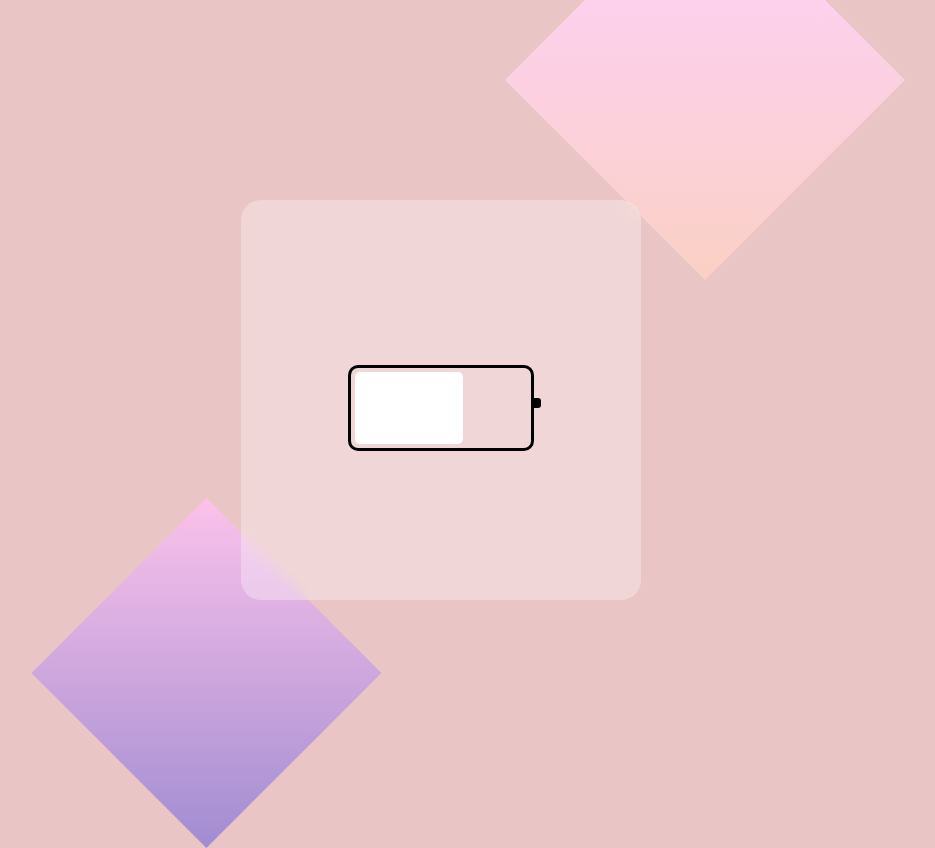
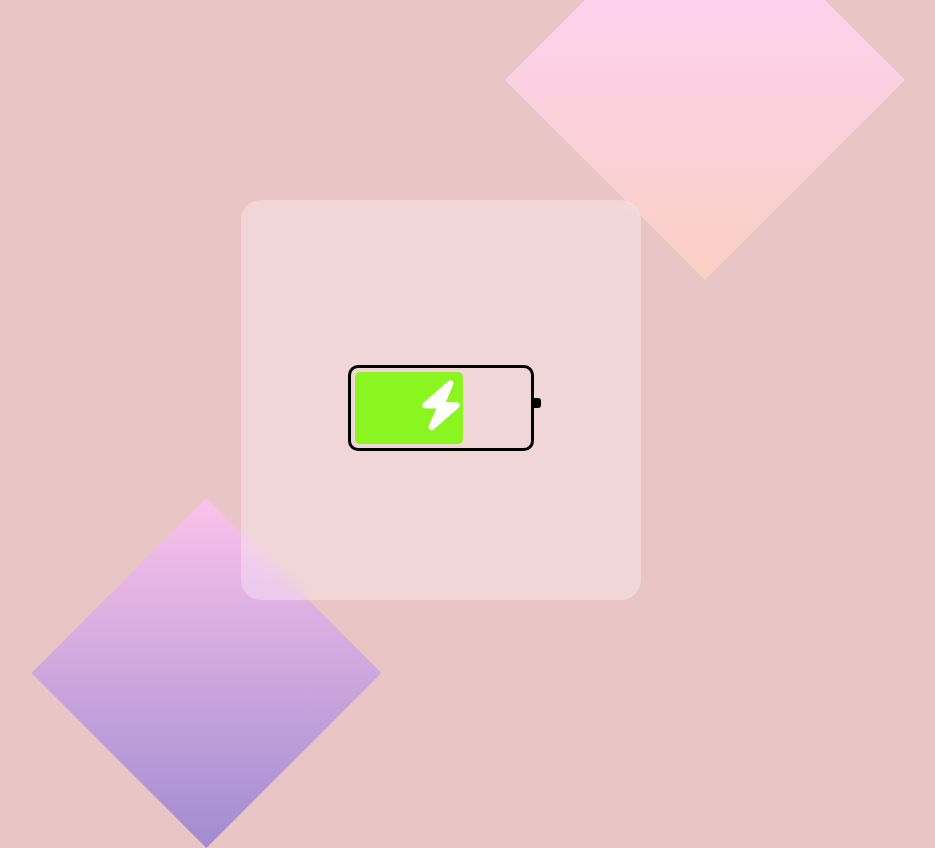
Before and after one commit to astonaqulovsukhrob/batteryJavaScript, a plain HTML site: page index.html in a window 1280 px wide. Shown: the whole page, without its empty margins (199-1134 px from the left). Drawn offline with Linux system fonts and the light colour scheme; a web font is replaced by a local one.

Commit message:
Update index.html

```diff
--- a/index.html
+++ b/index.html
@@ -19,8 +19,8 @@
       <div class="card">
         <div class="batteryShape">
           <div class="battery-border">
-            <div class="battery-bolt hidden"><i class="fas fa-bolt"></i></div>
-            <div class="battery-color "></div>
+            <div class="battery-bolt"><i class="fas fa-bolt"></i></div>
+            <div class="battery-color active"></div>
           </div>
           <div class="battery-foyiz"></div>
           <p class="isCharging"></p>
```
